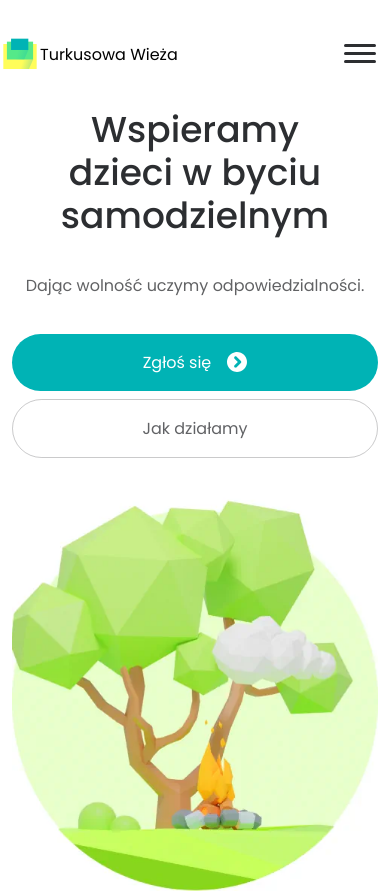
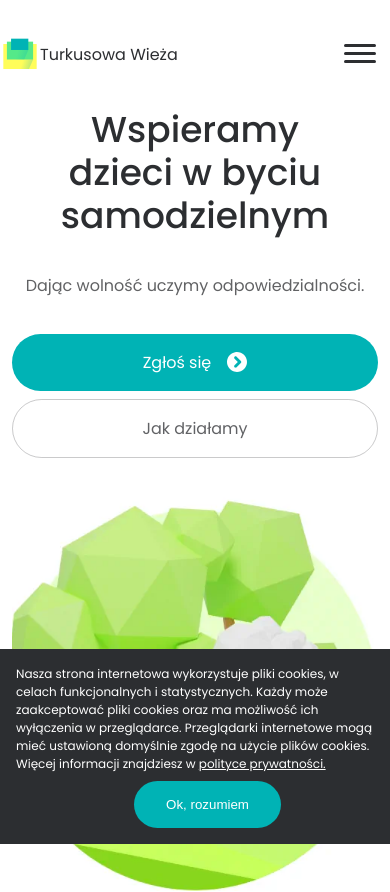
Before and after one commit to RobertCpl/turkusowawieza, a React (Create React App) app: page / in a window 390 px wide. Shown: the top 892 px of the page. Built offline with nearby package versions, Linux system fonts and the light colour scheme; no server answers.

Commit message:
add cookie info

```diff
--- a/public/index.html
+++ b/public/index.html
@@ -3,9 +3,8 @@
    <head>
       <meta charset="utf-8" />
       <meta name="viewport" content="width=device-width, initial-scale=1" />
-      <meta name="theme-color" content="#000000" />
-      <meta name="description" content="Web site created using create-react-app" />
-      <link rel="apple-touch-icon" href="%PUBLIC_URL%/logo192.png" />
+      <meta name="description" content="Turkusowa wieża -  Wspieramy dzieci w byciu samodzielnym" />
+      <link rel="shortcut icon" href="/favicon.ico" />
       <!--
       manifest.json provides metadata used when your web app is installed on a
       user's mobile device or desktop. See https://developers.google.com/web/fundamentals/web-app-manifest/
@@ -20,7 +19,7 @@
       work correctly both with client-side routing and a non-root public URL.
       Learn how to configure a non-root public URL by running `npm run build`.
     -->
-      <title>React App</title>
+      <title>Turkusowa Wieża</title>
    </head>
    <body>
       <noscript>You need to enable JavaScript to run this app.</noscript>
--- a/src/Layout/Footer.js
+++ b/src/Layout/Footer.js
@@ -3,6 +3,8 @@ import instagram from "./../assets/images/instagram.svg";
 import fb from "./../assets/images/facebook.svg";
 import style from "./Footer.module.css";
 import earth from "./../assets/images/earth.webp";
+import Cookie from "../components/Cookie";
+import { useState } from "react";
 
 function Footer() {
    return (
@@ -18,7 +20,7 @@ function Footer() {
                <a href="mailto: info@turkusowawieza.pl" className={style.email}>
                   info@turkusowawieza.pl
                </a>
-               <div className={style.copymail}>Adres email skopiowany</div>
+               {/* <div className={style.copymail}>Adres email skopiowany</div> */}
                <div className={style.address}>
                   Turkusowa Wieża - Centrum Spotkań
                   <span>ul. Romaszeskiego 23, Warszawa</span>
@@ -28,12 +30,16 @@ function Footer() {
          <div className={style.bottom}>
             <div className={style.left}>
                <div className={style.social}>
+                  <a href="https://www.instagram.com/turkusowawieza/?igshid=YmMyMTA2M2Y%3D">
                      <div className={style.instagram}>
                         <img src={instagram} alt="instagram icon" />
                      </div>
+                  </a>
+                  <a href="https://www.facebook.com/TurkusowaWieza">
                      <div className={style.facebook}>
                         <img src={fb} alt="facebook icon" />
                      </div>
+                  </a>
                </div>
                <div className={style.copy}>&copy; Turkusowa Wieża 2023</div>
             </div>
--- a/src/Layout/Navigation.js
+++ b/src/Layout/Navigation.js
@@ -1,16 +1,19 @@
 import Logo from "./../assets/images/Logo.svg";
 import style from "./Navigation.module.css";
 import Burger from "../components/Burger";
+import { Link } from "react-router-dom";
 
 function Navigation(props) {
    return (
       <nav className={style.nav}>
-         <div className={style.logo}>
-            <div className={style.logo_img}>
-               <img src={Logo} alt="logo" />
+         <Link to={"/"} className={style.link}>
+            <div className={style.logo}>
+               <div className={style.logo_img}>
+                  <img src={Logo} alt="logo" />
+               </div>
+               <div className={style.text}>Turkusowa Wieża</div>
             </div>
-            <div className={style.text}>Turkusowa Wieża</div>
-         </div>
+         </Link>
          <Burger openMenuHandler={props.openMenuHandler} />
       </nav>
    );
--- a/src/Layout/Navigation.module.css
+++ b/src/Layout/Navigation.module.css
@@ -20,8 +20,12 @@
 .logo_img img {
    width: 100%;
 }
+.link:visited {
+   color: #2c2e31;
+}
 .text {
    font-size: 1.25rem;
+   color: #2c2e31;
 }
 
 @media (max-width: 1024px) {
--- a/src/Layout/RootLayout.js
+++ b/src/Layout/RootLayout.js
@@ -2,15 +2,26 @@ import { useEffect, useState } from "react";
 import { Outlet, useLocation } from "react-router-dom";
 import Menu from "./Menu";
 import Navigation from "./Navigation";
+import Cookie from "../components/Cookie";
 
 function RootLayout() {
    const [open, setOpen] = useState(false);
+   const [cookie, setCookie] = useState(false);
    const location = useLocation();
 
    useEffect(() => {
       window.scrollTo(0, 0);
    }, [location]);
 
+   useEffect(() => {
+      const localCookie = localStorage.getItem("cookie");
+      setCookie(localCookie);
+   }, []);
+
+   const cookieAcceptHandler = () => {
+      setCookie(true);
+      localStorage.setItem("cookie", "true");
+   };
    const openMenuHandler = () => {
       setOpen(true);
    };
@@ -26,6 +37,7 @@ function RootLayout() {
          ) : (
             <>
                <Navigation openMenuHandler={openMenuHandler} />
+               {!cookie ? <Cookie cookeHandler={cookieAcceptHandler} /> : null}
                <Outlet />
             </>
          )}
--- /dev/null
+++ b/src/components/Cookie.js
@@ -0,0 +1,22 @@
+import style from "./Cookie.module.css";
+import { Link } from "react-router-dom";
+function Cookie(props) {
+   return (
+      <div className={style.wraper}>
+         <div className={style.info}>
+            <div className={style.text}>
+               Nasza strona internetowa wykorzystuje pliki cookies, w celach funkcjonalnych i statystycznych. Każdy może
+               zaakceptować pliki cookies oraz ma możliwość ich wyłączenia w przeglądarce. Przeglądarki internetowe mogą
+               mieć ustawioną domyślnie zgodę na użycie plików cookies. Więcej informacji znajdziesz w{" "}
+               <Link className={style.link} to={"/polityka-prywatnosci"}>
+                  polityce prywatności.
+               </Link>
+            </div>
+            <button className={style.cookieBtn} onClick={props.cookeHandler}>
+               Ok, rozumiem
+            </button>
+         </div>
+      </div>
+   );
+}
+export default Cookie;
--- /dev/null
+++ b/src/components/Cookie.module.css
@@ -0,0 +1,52 @@
+.wraper {
+   position: fixed;
+   bottom: 0;
+   left: 0;
+   width: 100%;
+   padding: 1rem;
+   background-color: #2c2e31;
+   z-index: 4;
+}
+.info {
+   display: flex;
+   justify-content: center;
+   align-items: center;
+   width: 80%;
+   margin: 0 auto;
+}
+.text {
+   color: white;
+   font-size: 12px;
+   font-weight: 400;
+   width: 75%;
+   margin-bottom: 0.5rem;
+}
+.link {
+   color: white;
+   text-decoration: underline;
+}
+.cookieBtn {
+   padding: 1rem 2rem;
+   background-color: rgba(0, 179, 181, 1);
+   border-radius: 50px;
+   border: none;
+   color: white;
+   margin-left: 25px;
+   cursor: pointer;
+}
+
+@media (max-width: 1024px) {
+   .info {
+      width: 90%;
+   }
+}
+@media (max-width: 768px) {
+   .info {
+      width: 100%;
+      flex-direction: column;
+      justify-content: center;
+   }
+   .text {
+      width: 100%;
+   }
+}
--- a/src/components/Form.module.css
+++ b/src/components/Form.module.css
@@ -86,7 +86,7 @@
    transform: scale(1);
 }
 .checkboxLabel {
-   max-width: 95%;
+   max-width: 90%;
    color: #616264;
 }
 
--- a/src/components/Posts/RecruitmentList.js
+++ b/src/components/Posts/RecruitmentList.js
@@ -3,14 +3,16 @@ import arrowR from "./../../assets/images/arrowRight.svg";
 import style from "./RecruitmentList.module.css";
 import RecruitmentPost from "./RecruitmentPost";
 import Step from "./../Step";
+import { Link } from "react-router-dom";
+import { useState } from "react";
 
-import { useState } from "react";
+const link = <Link to={"/"}>formularz zgłoszeniowy</Link>;
 
 const posts = [
    {
       id: 1,
       title: "Formularz zgłoszeniowy",
-      text: "Jeśli po zapoznaniu się z naszą stroną internetową jesteś zainteresowany zapisaniem dziecka do naszej szkoły, wypełnij formularz zgłoszeniowy.",
+      text: `Jeśli po zapoznaniu się z naszą stroną internetową jesteś zainteresowany zapisaniem dziecka do naszej szkoły, wypełnij formularz zgłoszeniowy`,
    },
    {
       id: 2,
--- /dev/null
+++ b/src/components/SendedEmail.js
@@ -0,0 +1,25 @@
+import style from "./SendedEmail.module.css";
+import close from "./../assets/images/Close.svg";
+function SendedEmail(props) {
+   const errorMessage = props.error ? (
+      <p className={style.text}>
+         Widomośc nie zostałą wysłana
+         <span>Spróbuj jeszcze raz</span>
+      </p>
+   ) : (
+      <p className={style.text}>
+         Wiadomosć została wysłana
+         <span>Dziekujemy</span>
+      </p>
+   );
+
+   return (
+      <div className={style.wraper}>
+         <div className={style.close} onClick={props.close}>
+            <img src={close} alt="" />
+         </div>
+         {errorMessage}
+      </div>
+   );
+}
+export default SendedEmail;
--- /dev/null
+++ b/src/components/SendedEmail.module.css
@@ -0,0 +1,43 @@
+.wraper {
+   position: fixed;
+   top: 50%;
+   left: 50%;
+   transform: translate(-50%, -50%);
+   width: 500px;
+   height: 300px;
+   display: flex;
+   justify-content: center;
+   align-items: center;
+   border-radius: 16px;
+   background-color: rgba(0, 179, 181, 1);
+}
+.text {
+   text-align: center;
+   color: white;
+}
+.text span {
+   margin-top: 1rem;
+   display: block;
+}
+.close {
+   position: absolute;
+   top: 10px;
+   right: 10px;
+   width: 50px;
+   height: 50px;
+   cursor: pointer;
+}
+.close img {
+   width: 100%;
+}
+
+@media (max-width: 768px) {
+   .wraper {
+      width: 60%;
+   }
+}
+@media (max-width: 425px) {
+   .wraper {
+      width: 80%;
+   }
+}
```
Also changed, not shown: src/components/Form.js (+71 -20 lines), 2 other files (tests, documents, lock files or other folders). Lines whose indentation alone changed are shown as unchanged.
